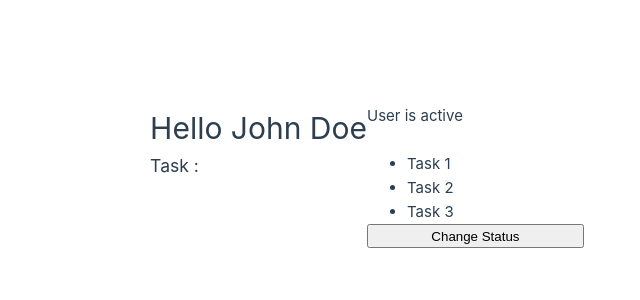
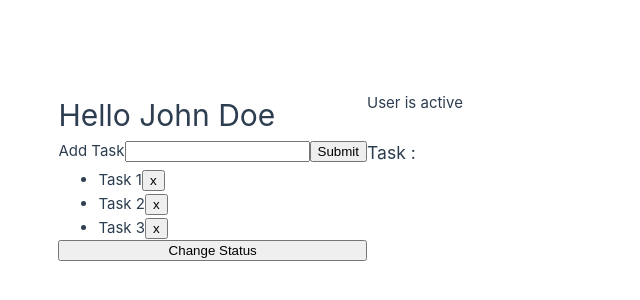
Before and after one commit to btongheng/vue-2024, a Vue app: page / in a window 1280 px wide. Shown: the part 224-524 px from the top of the page, without its empty margins (273-913 px from the left). Built offline with nearby package versions, Linux system fonts and the light colour scheme.

Commit message:
create form

```diff
--- a/src/App.vue
+++ b/src/App.vue
@@ -4,6 +4,7 @@
     const name = ref('John Doe');
     const status = ref('active');
     const tasks = ref(['Task 1', 'Task 2', 'Task 3']);
+    const newTask = ref('');
 
     const toggleStatus = () => {
       if (status.value === 'active') {
@@ -15,6 +16,17 @@
       }
     };
 
+    const addTask = () => {
+      if (newTask.value.trim() !== '') {
+        tasks.value.push(newTask.value);
+        newTask.value = '';
+      }
+    }
+
+    const deletTask = (index) => {
+      tasks.value.splice(index, 1);
+    }
+
 </script>
 
 <template>
@@ -23,15 +35,20 @@
   <p v-else-if="status === 'pending'">User is pending</p>
   <p v-else>User is inactive</p>
 
+
+  <form @submit.prevent="addTask">
+    <label for="newTask">Add Task</label>
+    <input type="text" id="newTask" name="newTask" v-model="newTask" />
+    <button type="submit">Submit</button>
+  </form>
   <h3>Task :</h3>
   <ul>
-    <li v-for="task in tasks" :key="task">{{ task }}</li>
+    <li v-for="(task, index) in tasks" :key="task">
+      <span>{{ task }}</span>
+      <button @click="deletTask(index)">x</button>
+    </li>
   </ul>
-  <!-- <a v-bind:href="link">{{link}}</a> -->
-  <!-- <a href="https://google.com">{{link}}</a> -->
-  <!-- <a :href="link">Click for google</a> -->
   <br/>
-  <!-- <button v-on:click="toggleStatus">Change Status</button> -->
   <button @click="toggleStatus">Change Status</button>
 
 </template>
```
